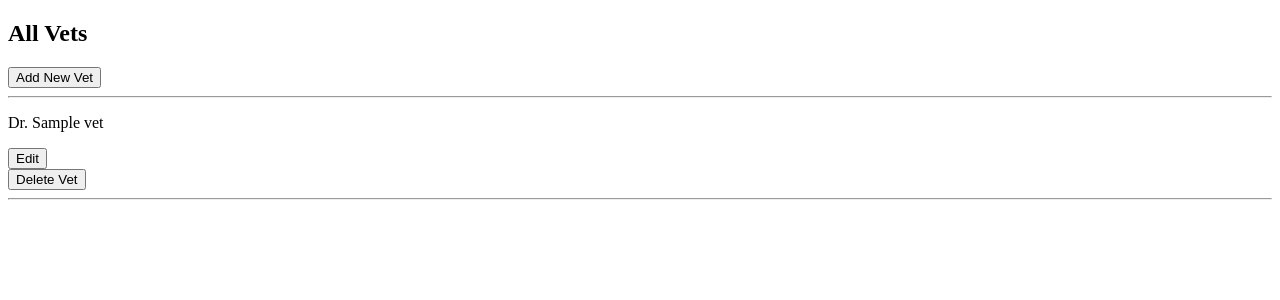
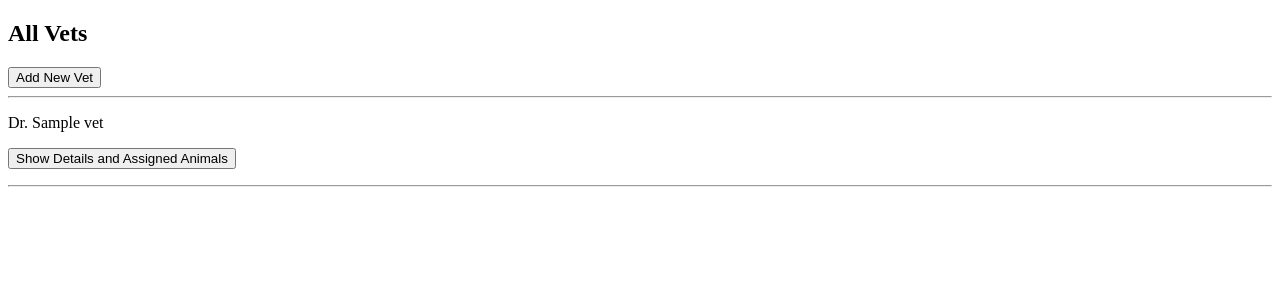
Before and after one commit to sapphireflygon/vet_management_pracman, a Flask app: page /vets in a window 1280 px wide. Shown: the part 152-452 px from the top of the page. Run offline with Flask 2, Linux system fonts and the light colour scheme; a database or web service that is not in the repository returns one stand-in record (values such as "Sample title"); some libraries are stand-ins or nearby versions.

Commit message:
Added functionality to get list of all pets assigned to one vet; displays all assigned pets on vet details page, and button to add new pet from the vet details page; touched up some html formatting on both vets and owners so it looks a bit nicer

```diff
--- a/controllers/vets_controller.py
+++ b/controllers/vets_controller.py
@@ -43,3 +43,10 @@ def update_vet(id):
 def delete_vet(id):
     vet_repo.delete(id)
     return redirect("/vets")
+
+# Show details of one vet --> show.html
+@vets_blueprint.route("/vets/<id>")
+def show_vet(id):
+    vet = vet_repo.select(id)
+    assigned_animals = vet_repo.all_animals_assigned_to_vet(vet)
+    return render_template("/vets/show.html", vet=vet, assigned_animals=assigned_animals)
--- a/repositories/owner_repo.py
+++ b/repositories/owner_repo.py
@@ -52,12 +52,9 @@ def all_animals_owned_by_owner(owner):
     sql = "SELECT animals.* FROM animals INNER JOIN owners ON animals.owner_id = owners.id WHERE owners.id = %s"
     values = [owner.id]
     results = run_sql(sql, values)
-    print(results)
 
     for result in results:
-        print(result)
         vet = vet_repo.select(result["vet_id"])
-        print(vet)
-        animal = Animal(result["name"], result["species"], result["date_of_birth"], owner, None, result["id"])
+        animal = Animal(result["name"], result["species"], result["date_of_birth"], owner, vet, result["id"])
         animals.append(animal)
     return animals
--- a/repositories/vet_repo.py
+++ b/repositories/vet_repo.py
@@ -1,5 +1,7 @@
 from db.run_sql import run_sql
 from models.vet import Vet
+from models.animal import Animal
+import repositories.owner_repo as owner_repo
 
 # List all vets in database
 def select_all():
@@ -43,3 +45,16 @@ def update(vet):
     sql = "UPDATE vets SET name = %s WHERE id = %s"
     values = [vet.name, vet.id]
     run_sql(sql, values)
+
+# List of all pets assigned to specific vet
+def all_animals_assigned_to_vet(vet):
+    animals = []
+    sql = "SELECT animals.* FROM animals INNER JOIN vets ON animals.vet_id = vets.id WHERE vets.id = %s"
+    values = [vet.id]
+    results = run_sql(sql, values)
+
+    for result in results:
+        owner = owner_repo.select(result["owner_id"])
+        animal = Animal(result["name"], result["species"], result["date_of_birth"], owner, vet, result["id"])
+        animals.append(animal)
+    return animals
--- a/templates/owners/owners.html
+++ b/templates/owners/owners.html
@@ -9,11 +9,9 @@
 {% for owner in owners %}
 <section class="owners">
     <p>{{ owner.name }}</p>
-    <p id="all-animals-for-owner">
-        <!-- list all animals with owner_id == owner.id here if possible -->
+    <p>
+    <a href="/owners/{{ owner.id }}"><button class="show-button">Show Details</button></a>
     </p>
-    <a href="/owners/{{ owner.id }}"><button class="show-button">Show Details</button></a>
-    <!-- add show details form-button thing to take to show page; move delete and edit buttons there -->
     <hr>
 </section>
 {% endfor %}
--- a/templates/vets/vets.html
+++ b/templates/vets/vets.html
@@ -9,13 +9,9 @@
 {% for vet in vets %}
 <section class="vets">
     <p>Dr. {{ vet.name }}</p>
-    <p id="all-animals-for-vet">
-    <!-- put link to list of all animals assigned to this vet here if possible -->
+    <p>
+        <a href="/vets/{{ vet.id }}"><button class="show-button">Show Details and Assigned Animals</button></a>
     </p>
-    <a href="/vets/{{ vet.id }}/edit"><button class="edit-button">Edit</button></a>
-    <form action="/vets/{{ vet.id }}/delete" method="POST">
-        <input type="submit" value="Delete Vet">
-    </form>
     <hr>
 </section>
 {% endfor %}
```
Also changed, not shown: templates/owners/show.html (+4 -3 lines), templates/vets/show.html (added, +26 -0 lines).
